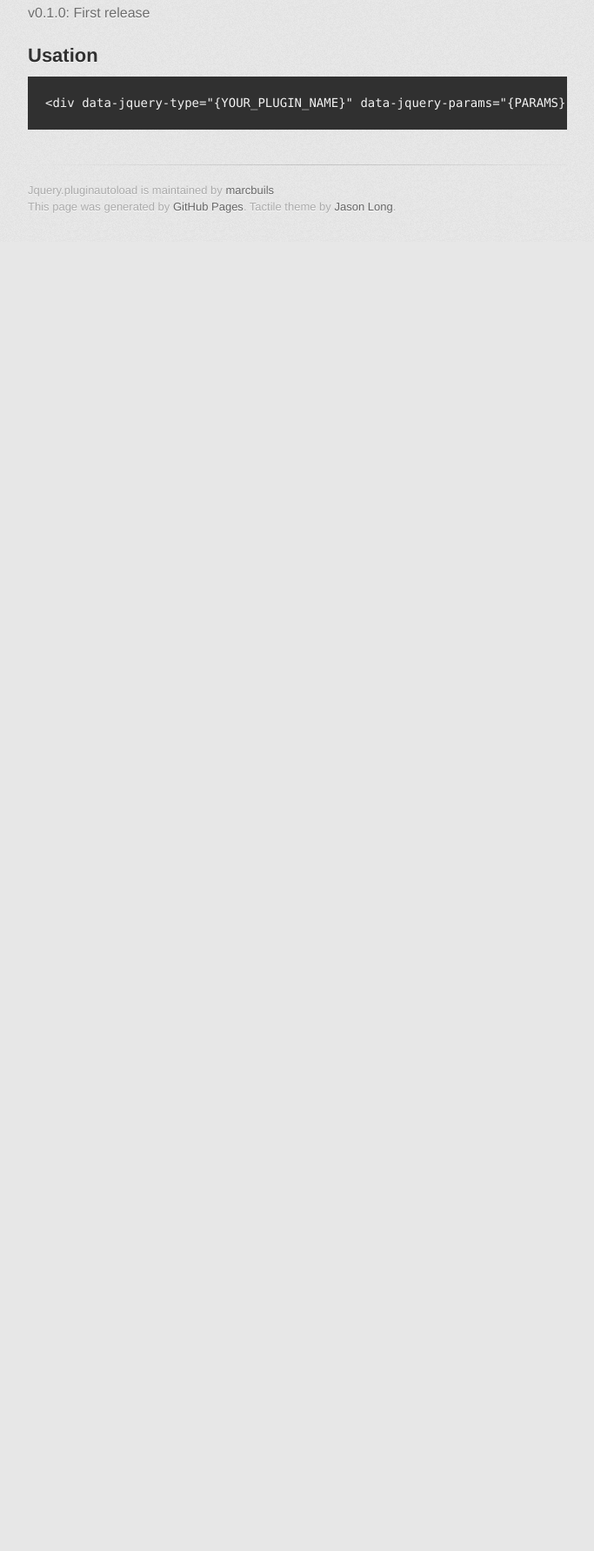
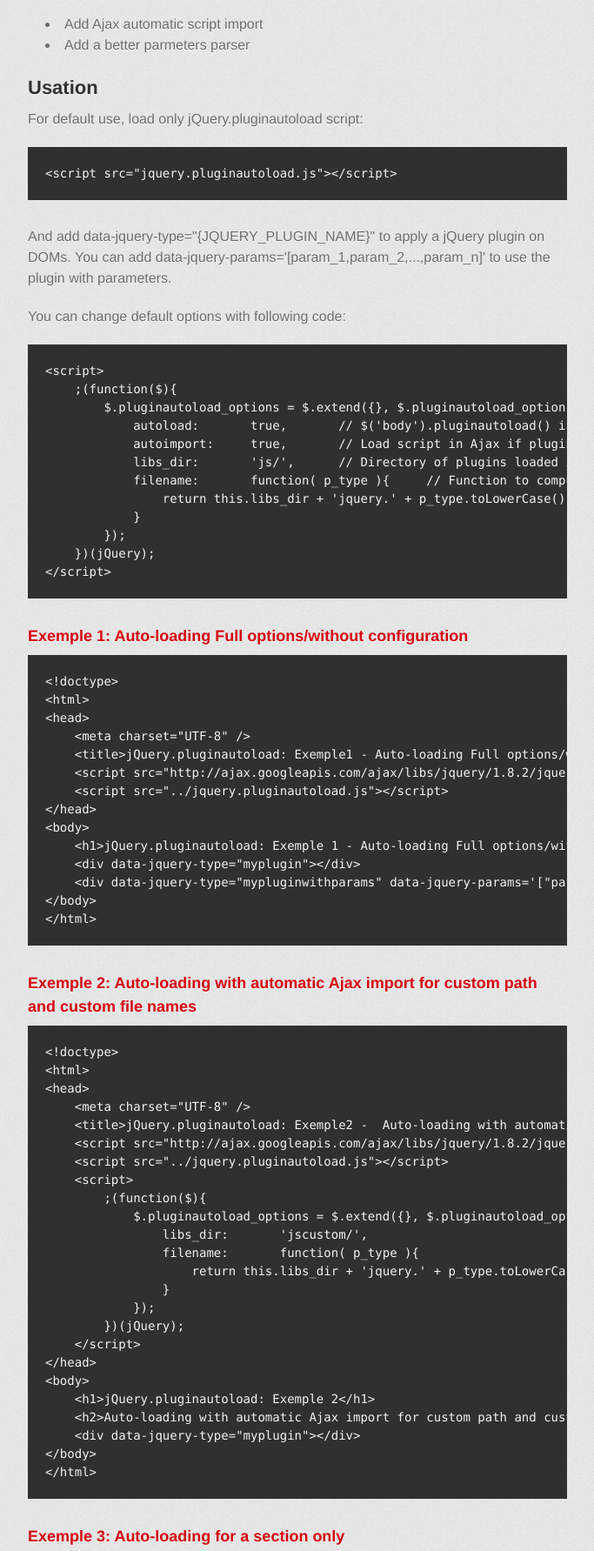
Before and after one commit to marcbuils/jquery.pluginautoload, a plain HTML site: page index.html in a window 1280 px wide. Shown: the part 667-2450 px from the top of the page at 87% size, without its empty margins (298-981 px from the left). Before the commit the page ends 945 px from the top, so only its background shows below. Drawn offline with Linux system fonts and the light colour scheme; a web font is replaced by a local one.

Commit message:
Create gh-pages branch via GitHub

```diff
--- a/index.html
+++ b/index.html
@@ -19,7 +19,7 @@
 
         <header>
           <h1>Jquery.pluginautoload</h1>
-          <h2>Plugin de chargement automatique des plugins à partir des balises HTML</h2>
+          <h2>Load your plugins on html DOM without javascript code.</h2>
         </header>
 
         <section id="downloads" class="clearfix">
@@ -48,11 +48,113 @@ This plugin is same as dojo or jQuery mobile system.</p>
 
 <h2>Current version</h2>
 
-<p>v0.1.0: First release</p>
+<p>v0.2.0: </p>
 
-<h2>Usation</h2>
+<ul>
+<li>Add Ajax automatic script import </li>
+<li>Add a better parmeters parser</li>
+</ul><h2>Usation</h2>
 
-<pre><code>&lt;div data-jquery-type="{YOUR_PLUGIN_NAME}" data-jquery-params="{PARAMS}"&gt;&lt;/div&gt;
+<p>For default use, load only jQuery.pluginautoload script:</p>
+
+<pre><code>&lt;script src="jquery.pluginautoload.js"&gt;&lt;/script&gt;
+</code></pre>
+
+<p>And add data-jquery-type="{JQUERY_PLUGIN_NAME}" to apply a jQuery plugin on DOMs.
+You can add data-jquery-params='[param_1,param_2,...,param_n]' to use the plugin with parameters.</p>
+
+<p>You can change default options with following code:</p>
+
+<pre><code>&lt;script&gt;
+    ;(function($){
+        $.pluginautoload_options = $.extend({}, $.pluginautoload_options, {
+            autoload:       true,       // $('body').pluginautoload() is call when document is ready
+            autoimport:     true,       // Load script in Ajax if plugin isn't loaded
+            libs_dir:       'js/',      // Directory of plugins loaded in Ajax
+            filename:       function( p_type ){     // Function to compute the filename of plugins loaded in Ajax
+                return this.libs_dir + 'jquery.' + p_type.toLowerCase() + '.js';
+            }
+        });
+    })(jQuery);
+&lt;/script&gt;
+</code></pre>
+
+<h3>Exemple 1: Auto-loading Full options/without configuration</h3>
+
+<pre><code>&lt;!doctype&gt;
+&lt;html&gt;
+&lt;head&gt;
+    &lt;meta charset="UTF-8" /&gt;
+    &lt;title&gt;jQuery.pluginautoload: Exemple1 - Auto-loading Full options/without configuration&lt;/title&gt;
+    &lt;script src="http://ajax.googleapis.com/ajax/libs/jquery/1.8.2/jquery.min.js"&gt;&lt;/script&gt;
+    &lt;script src="../jquery.pluginautoload.js"&gt;&lt;/script&gt;
+&lt;/head&gt;
+&lt;body&gt;
+    &lt;h1&gt;jQuery.pluginautoload: Exemple 1 - Auto-loading Full options/without configuration&lt;/h1&gt;
+    &lt;div data-jquery-type="myplugin"&gt;&lt;/div&gt;
+    &lt;div data-jquery-type="mypluginwithparams" data-jquery-params='["parameters1", {"paramaters2": "is a struct"}, 325]'&gt;&lt;/div&gt;
+&lt;/body&gt;
+&lt;/html&gt;
+</code></pre>
+
+<h3>Exemple 2: Auto-loading with automatic Ajax import for custom path and custom file names</h3>
+
+<pre><code>&lt;!doctype&gt;
+&lt;html&gt;
+&lt;head&gt;
+    &lt;meta charset="UTF-8" /&gt;
+    &lt;title&gt;jQuery.pluginautoload: Exemple2 -  Auto-loading with automatic Ajax import for custom path and custom file names&lt;/title&gt;
+    &lt;script src="http://ajax.googleapis.com/ajax/libs/jquery/1.8.2/jquery.min.js"&gt;&lt;/script&gt;
+    &lt;script src="../jquery.pluginautoload.js"&gt;&lt;/script&gt;
+    &lt;script&gt;
+        ;(function($){
+            $.pluginautoload_options = $.extend({}, $.pluginautoload_options, {
+                libs_dir:       'jscustom/',
+                filename:       function( p_type ){
+                    return this.libs_dir + 'jquery.' + p_type.toLowerCase() + 'custom.js';
+                }
+            });
+        })(jQuery);
+    &lt;/script&gt;
+&lt;/head&gt;
+&lt;body&gt;
+    &lt;h1&gt;jQuery.pluginautoload: Exemple 2&lt;/h1&gt;
+    &lt;h2&gt;Auto-loading with automatic Ajax import for custom path and custom file names&lt;/h2&gt;
+    &lt;div data-jquery-type="myplugin"&gt;&lt;/div&gt;
+&lt;/body&gt;
+&lt;/html&gt;
+</code></pre>
+
+<h3>Exemple 3: Auto-loading for a section only</h3>
+
+<pre><code>&lt;!doctype&gt;
+&lt;html&gt;
+&lt;head&gt;
+    &lt;meta charset="UTF-8" /&gt;
+    &lt;title&gt;jQuery.pluginautoload: Exemple 3 - Auto-loading for a section of page only&lt;/title&gt;
+    &lt;script src="http://ajax.googleapis.com/ajax/libs/jquery/1.8.2/jquery.min.js"&gt;&lt;/script&gt;
+    &lt;script src="../jquery.pluginautoload.js"&gt;&lt;/script&gt;
+    &lt;script&gt;
+        ;(function($){
+            $.pluginautoload_options = $.extend({}, $.pluginautoload_options, {
+                autoload: false
+            });
+
+            $(function(){
+                $('#autoload').pluginautoload();
+            });
+        })(jQuery);
+    &lt;/script&gt;
+&lt;/head&gt;
+&lt;body&gt;
+    &lt;h1&gt;jQuery.pluginautoload: Exemple 3&lt;/h1&gt;
+    &lt;h2&gt;Auto-loading for a section of page only&lt;/h2&gt;
+    &lt;div data-jquery-type="myplugin"&gt;This div is not auto-loaded&lt;/div&gt;
+    &lt;div id="autoload"&gt;
+        &lt;div data-jquery-type="myplugin"&gt;This div is auto-loaded&lt;/div&gt;
+    &lt;/div&gt;
+&lt;/body&gt;
+&lt;/html&gt;
 </code></pre>
         </section>
 
```
Also changed, not shown: params.json (+1 -1 lines).
